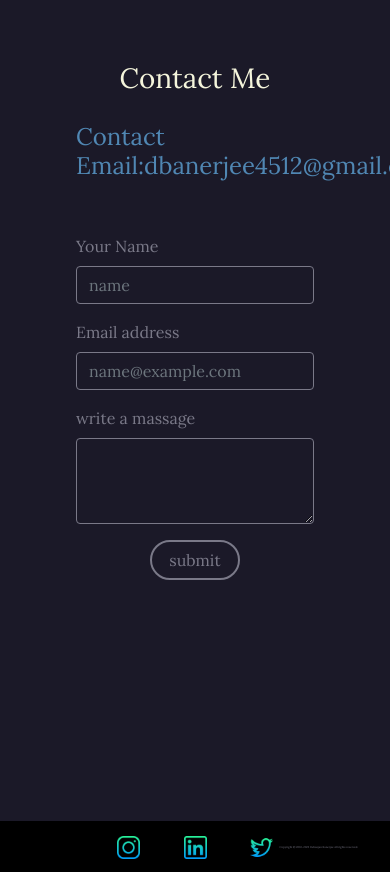
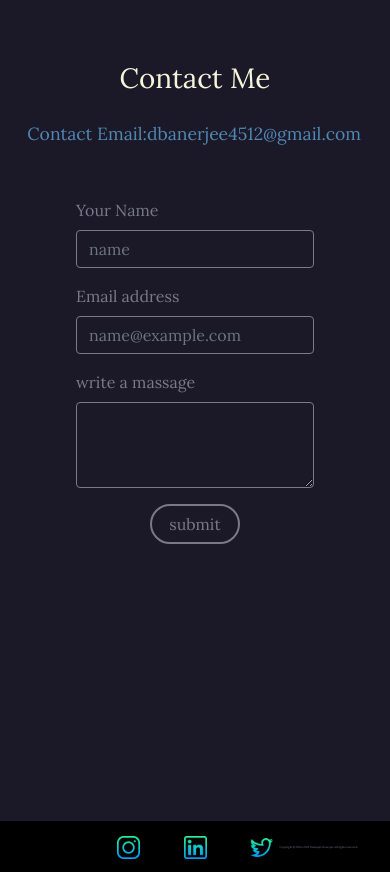
Before and after one commit to debanjanbanerjee46/debanjanbanerjee, a plain HTML site: page index.html in a window 390 px wide. Shown: the part 4920-5792 px from the top of the page. Drawn offline with nearby package versions, Linux system fonts and the light colour scheme.

Commit message:
Responsive ness improves of contact page

```diff
--- a/style.css
+++ b/style.css
@@ -912,6 +912,15 @@ section{
 
 
             }
+            .myinfo {
+                display: block;
+                width: 86vw;
+                margin-bottom: 20px;
+            }
+            .myinfo h6 {
+                color: #5087b3;
+                font-size: 1.1em;
+            }
             .navbar ul{
                 display: flex;
                 flex-direction:column;
```
